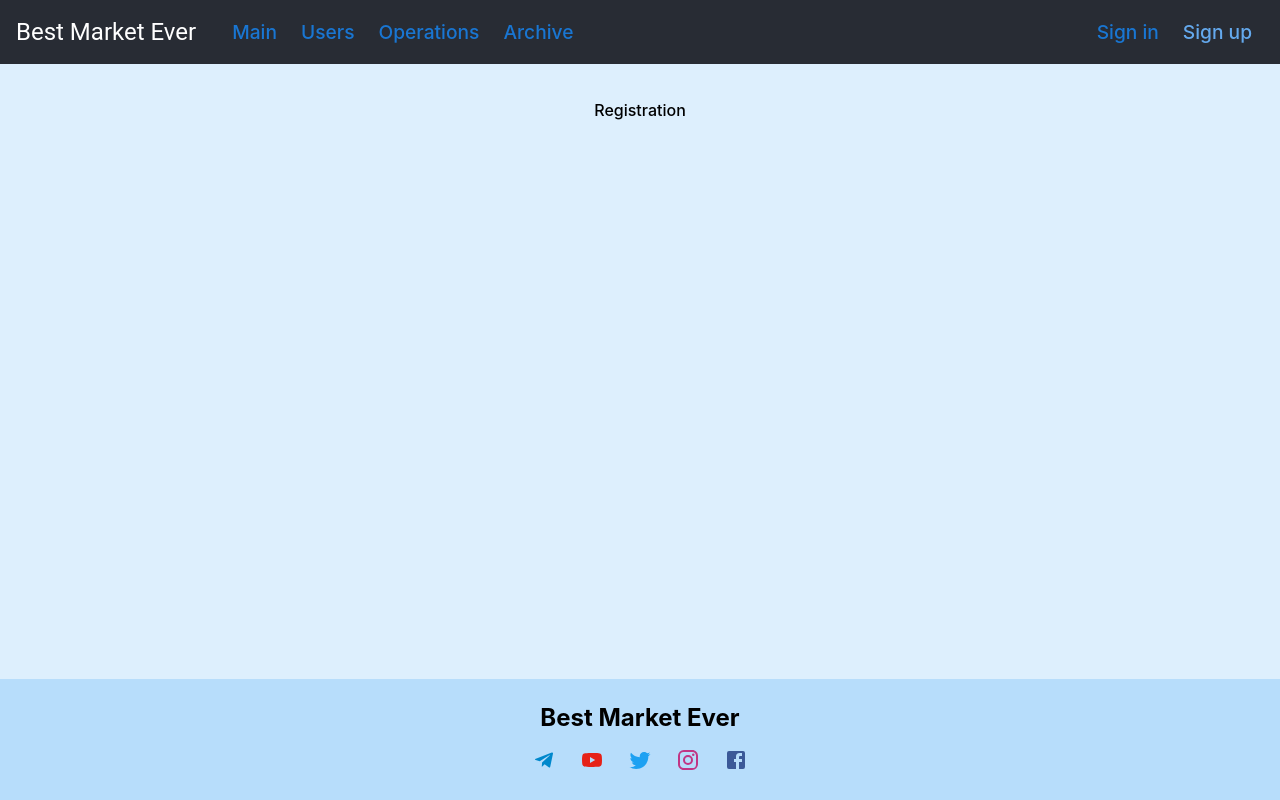
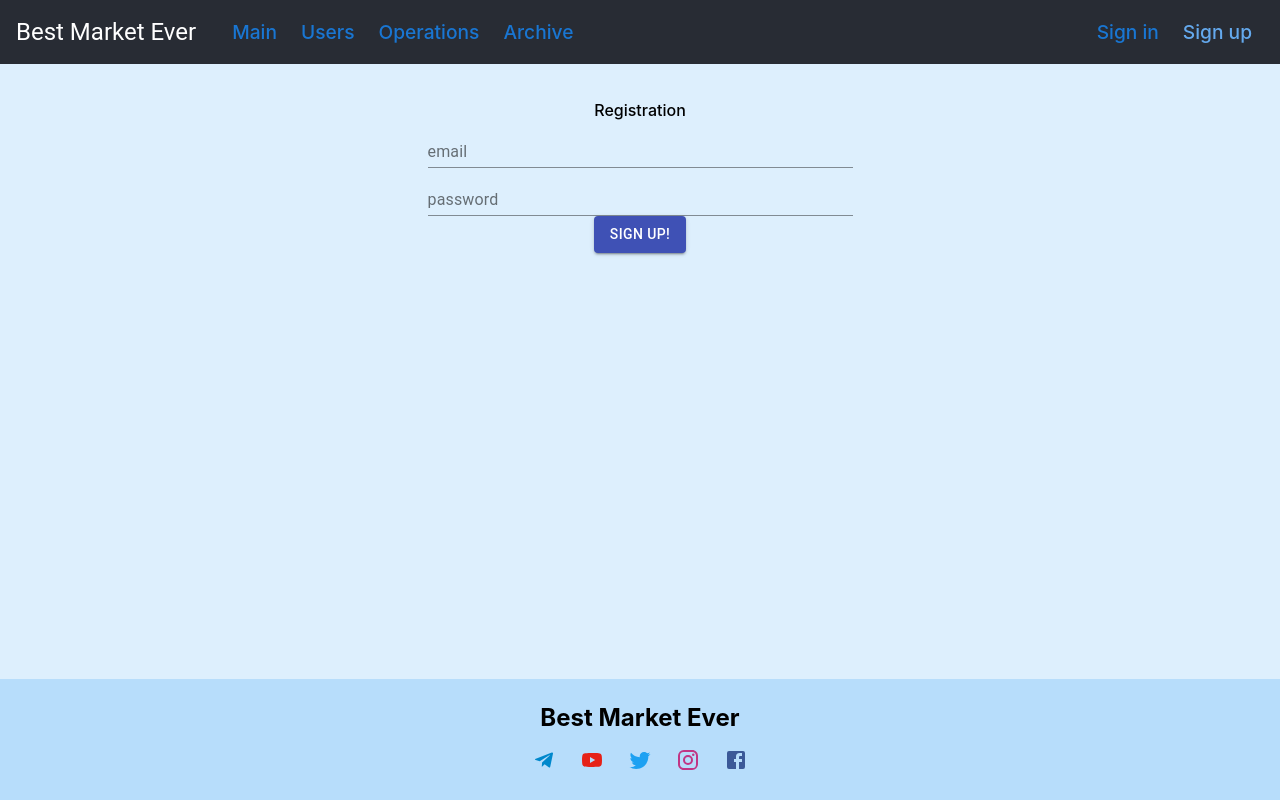
Before and after one commit to MaksimKazak/best-market-ever, a React (Create React App) app in the folder client/: page /registration in a window 1280 px wide. Built offline with nearby package versions, Linux system fonts and the light colour scheme.

Commit message:
Start adding registration page

```diff
--- a/client/src/assets/styles/App.sass
+++ b/client/src/assets/styles/App.sass
@@ -6,6 +6,7 @@ $light-blue: #cfe8fc
 @import "Link.sass"
 @import "MainPage.sass"
 @import "AppFooter.sass"
+@import "Registration.sass"
 
 .App
   text-align: center
--- /dev/null
+++ b/client/src/assets/styles/Registration.sass
@@ -0,0 +1,10 @@
+.registration-box
+  display: flex
+  flex-direction: column
+  max-width: 425px
+  align-items: center
+  margin: auto
+
+.registration-input
+  width: 100%
+  margin-bottom: 16px
--- a/client/src/components/pages/Registration.js
+++ b/client/src/components/pages/Registration.js
@@ -1,7 +1,20 @@
 import React from 'react';
 
+import Box from '@material-ui/core/Box';
+import TextField from '@material-ui/core/TextField';
+import Button from '@material-ui/core/Button';
+
 function Registration() {
-  return <div>Registration</div>;
+  return (
+    <div>
+      Registration
+      <Box className='registration-box'>
+        <TextField className='registration-input' label='email'/>
+        <TextField className='registration-input' label='password' type='password'/>
+        <Button color='primary' variant='contained'>Sign up!</Button>
+      </Box>
+    </div>
+  );
 }
 
 export default Registration;
```
